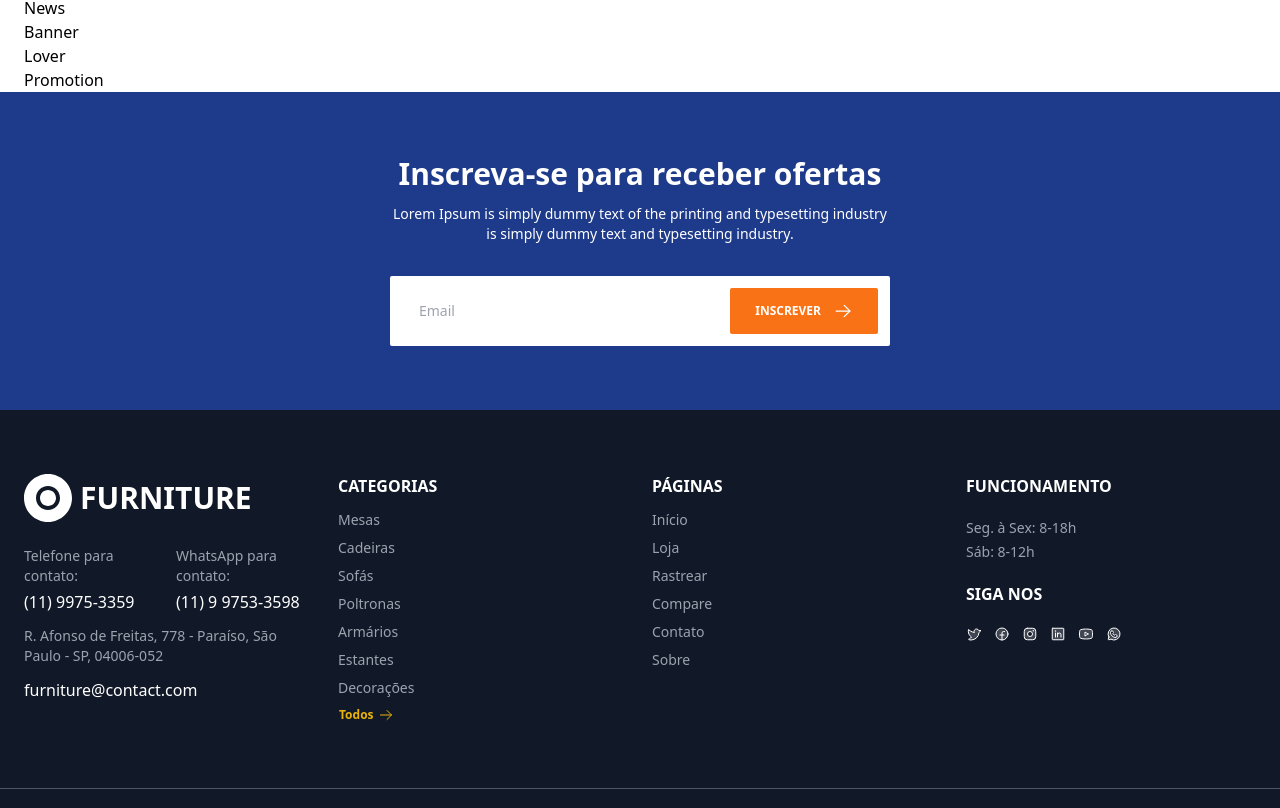
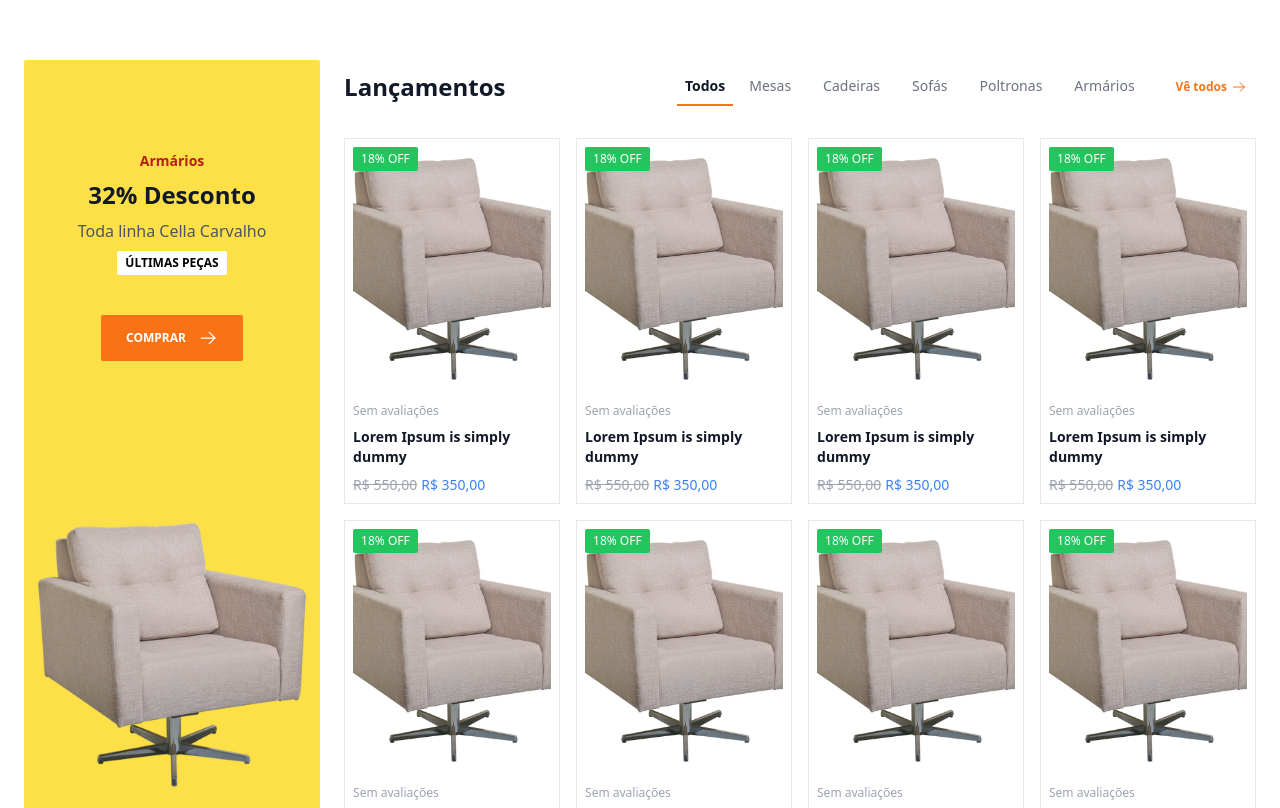
Before and after one commit to bhigoreduardo/mern-application, a React (Vite) app in the folder web/: page / in a window 1280 px wide. Shown: the part 1752-2560 px from the top of the page. Built offline with nearby package versions, Linux system fonts and the light colour scheme.

Commit message:
:sparkles: Feat: Create news widget

```diff
--- /dev/null
+++ b/web/src/app/components/ui/buttons/tab.jsx
@@ -0,0 +1,19 @@
+/* eslint-disable react/prop-types */
+import { mergeClassName } from '../../../../utils/format'
+
+export default function Tab({ active, className, children, ...props }) {
+  return (
+    <button
+      type="button"
+      className={mergeClassName(
+        `text-sm text-gray-500 bg-white p-4 border-b-[2px] border-transparent ${
+          active && 'font-semibold text-gray-900 !border-orange-500'
+        } hover:bg-gray-50 duration-300 ease-in-out`,
+        className
+      )}
+      {...props}
+    >
+      {children}
+    </button>
+  )
+}
--- /dev/null
+++ b/web/src/app/components/ui/cards/banner-card.jsx
@@ -0,0 +1,37 @@
+/* eslint-disable react/prop-types */
+import { ArrowRight } from 'phosphor-react'
+
+import Button from '../buttons/button'
+import Badge from '../common/badge'
+
+export default function BannerCard({
+  category,
+  title,
+  description,
+  badge,
+  image,
+}) {
+  return (
+    <article className="flex flex-col justify-around gap-8 rounded-sm py-8 bg-yellow-300 h-full">
+      <div className="flex flex-col items-center justify-center gap-2 px-8">
+        <span className="font-semibold text-sm text-red-700">{category}</span>
+        <span className="font-semibold text-2xl text-gray-900">{title}</span>
+        <p className="font-thin text-base text-gray-600 line-clamp-1">
+          {description}
+        </p>
+        <Badge className="font-semibold bg-white uppercase mb-8">{badge}</Badge>
+        <Button
+          type="submit"
+          className="bg-orange-500 text-white hover:bg-orange-600 uppercase"
+        >
+          Comprar
+          <ArrowRight size={20} className="text-white" />
+        </Button>
+      </div>
+      <img
+        src={`${import.meta.env.VITE_SERVER_PUBLIC_IMAGES}/${image}`}
+        alt={category}
+      />
+    </article>
+  )
+}
--- /dev/null
+++ b/web/src/app/components/ui/common/heading-options.jsx
@@ -0,0 +1,13 @@
+/* eslint-disable react/prop-types */
+import Tab from '../buttons/tab'
+
+export default function HeadingOptions({ options, max }) {
+  return (
+    <div className="flex items-center justify-center flex-wrap">
+      <Tab active className="!p-2">
+        Todos
+      </Tab>
+      {options?.map((item, i) => i < max && <Tab key={i}>{item.name}</Tab>)}
+    </div>
+  )
+}
--- /dev/null
+++ b/web/src/app/components/ui/common/product-grid.jsx
@@ -0,0 +1,27 @@
+/* eslint-disable react/prop-types */
+import { BadgeEnum } from '../../../../types/public/enum-type'
+import { mergeClassName } from '../../../../utils/format'
+import ProductCard from '../cards/product-card'
+
+export default function ProductGrid({ products, className }) {
+  return (
+    <div
+      className={mergeClassName(
+        'flex-grow grid md:grid-cols-4 sm:grid-cols-2 grid-cols-1',
+        className
+      )}
+    >
+      {products.map((item, i) => (
+        <ProductCard
+          key={i}
+          badge={BadgeEnum.Offer}
+          badgeValue="18"
+          cover={item?.productData?.media?.cover}
+          backCover={item?.productData?.media?.backCover}
+          name={item.name}
+          rangePrice={item.rangePrice}
+        />
+      ))}
+    </div>
+  )
+}
--- a/web/src/app/components/widget/public/home/best-seller.jsx
+++ b/web/src/app/components/widget/public/home/best-seller.jsx
@@ -6,6 +6,7 @@
 import Container from '../../../ui/common/container'
 import Heading from '../../../ui/common/heading'
 import ProductCard from '../../../ui/cards/product-card'
+import ProductGrid from '../../../ui/common/product-grid'
 
 export default function BestSeller() {
   return (
@@ -33,19 +34,7 @@
             />
           </div>
           {/* PRODUCTS GRID */}
-          <div className="flex-grow grid md:grid-cols-4 sm:grid-cols-2 grid-cols-1">
-            {Array.from({ length: 8 }).map((_, i) => (
-              <ProductCard
-                key={i}
-                badge={BadgeEnum.Offer}
-                badgeValue="18"
-                cover={product?.productData?.media?.cover}
-                backCover={product?.productData?.media?.backCover}
-                name={product.name}
-                rangePrice={product.rangePrice}
-              />
-            ))}
-          </div>
+          <ProductGrid products={new Array(8).fill(product)} />
         </div>
       </Container>
     </section>
--- a/web/src/app/components/widget/public/home/news.jsx
+++ b/web/src/app/components/widget/public/home/news.jsx
@@ -1,9 +1,48 @@
+import { ArrowRight } from 'phosphor-react'
+
+import { categories, product } from '../../../../../utils/mocks/public'
+import Button from '../../../ui/buttons/button'
 import Container from '../../../ui/common/container'
+import Heading from '../../../ui/common/heading'
+import HeadingOptions from '../../../ui/common/heading-options'
+import ProductGrid from '../../../ui/common/product-grid'
+import BannerCard from '../../../ui/cards/banner-card'
 
 export default function News() {
   return (
-    <section>
-      <Container>News</Container>
+    <section className="py-16">
+      <Container className="flex flex-col gap-6">
+        {/* PRODUCTS */}
+        <div className="flex lg:flex-row flex-col gap-6">
+          {/* BANNER */}
+          <div className="lg:w-[400px]">
+            <BannerCard
+              category="Armários"
+              title="32% Desconto"
+              description="Toda linha Cella Carvalho"
+              badge="Últimas peças"
+              image="products/cover.png"
+            />
+          </div>
+          <div className="flex flex-col gap-6 w-full">
+            {/* HEADING */}
+            <Heading title="Lançamentos" className="md:flex-row flex-col">
+              <div className="flex items-center justify-center flex-wrap gap-4">
+                <HeadingOptions options={categories} max={5} />
+                <Button className="text-orange-500 hover:bg-orange-500 hover:text-white !p-2 !gap-1">
+                  Vê todos
+                  <ArrowRight size={16} />
+                </Button>
+              </div>
+            </Heading>
+            {/* PRODUCTS GRID */}
+            <ProductGrid
+              products={new Array(8).fill(product)}
+              className="gap-4"
+            />
+          </div>
+        </div>
+      </Container>
     </section>
   )
 }
```
